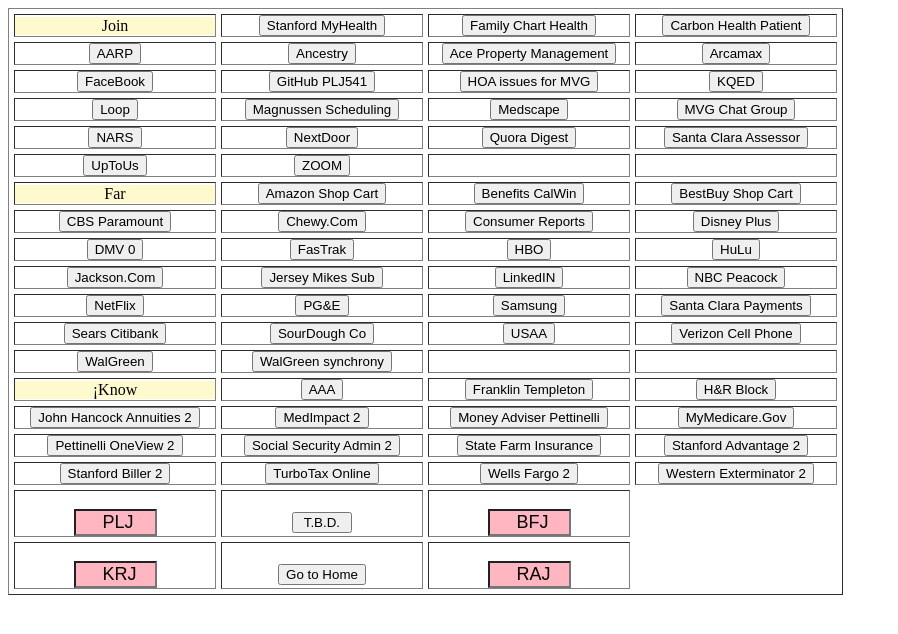
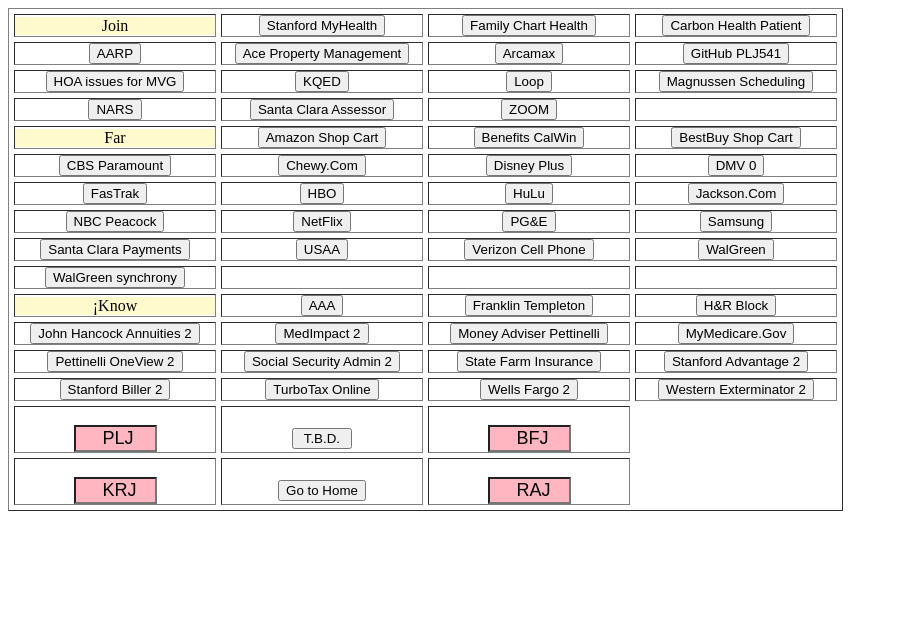
Before and after one commit to plj541/Tools, a plain HTML site: page Accounts.html in a window 1280 px wide. Shown: the whole page, without its empty margins (0-898 px from the left). Drawn offline with Linux system fonts and the light colour scheme.

Commit message:
Comment out unneeded sites

```diff
--- a/Accounts.html
+++ b/Accounts.html
@@ -109,12 +109,6 @@ function handleLink(aTbd) {
  'plj541@gmail.com', '',
  '', '')">
   </center></td>
-  <td width="200"><center><input type="button" value="Ancestry"
- onclick="handleChoice('Ancestry',
- 'http://www.ancestry.com/',
- 'plj541', '',
- '', '')">
-  </center></td>
   <td width="200"><center><input type="button" value="Ace Property Management"
  onclick="handleChoice('Ace Property Management',
  'https://acepminc.appfolio.com/connect/users/sign_in',
@@ -127,20 +121,14 @@ function handleLink(aTbd) {
  'plj541@gmail.com', 'https://www.arcamax.com/politics/editorialcartoons/page-2',
  '', '')">
   </center></td>
- </tr>
- <tr>
-  <td width="200"><center><input type="button" value="FaceBook"
- onclick="handleChoice('FaceBook',
- 'https://www.facebook.com/',
- 'plj541@gmail.com', '',
- '', '')">
-  </center></td>
   <td width="200"><center><input type="button" value="GitHub PLJ541"
  onclick="handleChoice('GitHub PLJ541',
  'https://github.com/plj541/Tools/upload/gh-pages',
  '', '',
  '', '')">
   </center></td>
+ </tr>
+ <tr>
   <td width="200"><center><input type="button" value="HOA issues for MVG"
  onclick="handleChoice('HOA issues for MVG',
  'https://acepminc.appfolio.com/connect/',
@@ -153,8 +141,6 @@ function handleLink(aTbd) {
  'plj541@gmail.com', '',
  '', '')">
   </center></td>
- </tr>
- <tr>
   <td width="200"><center><input type="button" value="Loop"
  onclick="handleChoice('Loop',
  'http://www.loopneighborhood.com/',
@@ -167,18 +153,6 @@ function handleLink(aTbd) {
  '', '',
  '', '')">
   </center></td>
-  <td width="200"><center><input type="button" value="Medscape"
- onclick="handleChoice('Medscape',
- 'https://www.medscape.com/ ',
- 'PaulLJackson', '',
- '', '')">
-  </center></td>
-  <td width="200"><center><input type="button" value="MVG Chat Group"
- onclick="handleChoice('MVG Chat Group',
- 'https://mvgh1.membershiptoolkit.com/',
- 'plj541@gmail.com', '',
- '', '')">
-  </center></td>
  </tr>
  <tr>
   <td width="200"><center><input type="button" value="NARS"
@@ -187,29 +161,9 @@ function handleLink(aTbd) {
  'PaulJackson', '',
  '', '')">
   </center></td>
-  <td width="200"><center><input type="button" value="NextDoor"
- onclick="handleChoice('NextDoor',
- 'https://rexmanor.nextdoor.com/login/',
- 'plj541@gmail.com', '',
- '', '')">
-  </center></td>
-  <td width="200"><center><input type="button" value="Quora Digest"
- onclick="handleChoice('Quora Digest',
- 'https://www.quora.com/',
- 'plj541@gmail.com', '',
- '', '')">
-  </center></td>
   <td width="200"><center><input type="button" value="Santa Clara Assessor"
  onclick="handleChoice('Santa Clara Assessor',
  'https://www.sccassessor.org/index.php/email-opt-in/manage-your-account',
- 'plj541@gmail.com', '',
- '', '')">
-  </center></td>
- </tr>
- <tr>
-  <td width="200"><center><input type="button" value="UpToUs"
- onclick="handleChoice('UpToUs',
- 'https://www.uptous.com/',
  'plj541@gmail.com', '',
  '', '')">
   </center></td>
@@ -219,7 +173,6 @@ function handleLink(aTbd) {
  'plj541@gmail.com', '',
  '', '')">
   </center></td>
-  <td width="200"></td>
   <td width="200"></td>
  </tr>
  <tr>
@@ -258,26 +211,20 @@ function handleLink(aTbd) {
  'plj541@gmail.com', '',
  '', '')">
   </center></td>
-  <td width="200"><center><input type="button" value="Consumer Reports"
- onclick="handleChoice('Consumer Reports',
- 'https://www.consumerreports.org/cro/modal-login/index.htm',
- 'plj541@gmail.com', '',
- '', '')">
-  </center></td>
   <td width="200"><center><input type="button" value="Disney Plus"
  onclick="handleChoice('Disney Plus',
  'https://www.disneyplus.com/login',
  'plj541@gmail.com', '',
  '', '')">
   </center></td>
- </tr>
- <tr>
   <td width="200"><center><input type="button" value="DMV 0"
  onclick="handleChoice('DMV 0',
  'http://www.dmv.ca.gov/',
  'PaulLJackson', '',
  'KayteRJackson', 'RobAJackson')">
   </center></td>
+ </tr>
+ <tr>
   <td width="200"><center><input type="button" value="FasTrak"
  onclick="handleChoice('FasTrak',
  'https://www.bayareafastrak.org/en/about/pay-tolls-violations.shtml',
@@ -296,34 +243,20 @@ function handleLink(aTbd) {
  'plj541@gmail.com', '',
  '', '')">
   </center></td>
- </tr>
- <tr>
   <td width="200"><center><input type="button" value="Jackson.Com"
  onclick="handleChoice('Jackson.Com',
  'http://www.jackson.com/',
  'PaulJackson541', '',
  '', '')">
   </center></td>
-  <td width="200"><center><input type="button" value="Jersey Mikes Sub"
- onclick="handleChoice('Jersey Mikes Sub',
- 'https://www.jerseymikes.com/order/20115/',
- 'plj541@gmail.com', '',
- '', '')">
-  </center></td>
-  <td width="200"><center><input type="button" value="LinkedIN"
- onclick="handleChoice('LinkedIN',
- 'https://www.linkedin.com/mynetwork/',
- 'paul.l.jackson@comcast.net', '',
- '', '')">
-  </center></td>
+ </tr>
+ <tr>
   <td width="200"><center><input type="button" value="NBC Peacock"
  onclick="handleChoice('NBC Peacock',
  'https://www.peacocktv.com/signin?return=%2Faccount%2Fplans',
  'plj541@gmail.com', '',
  '', '')">
   </center></td>
- </tr>
- <tr>
   <td width="200"><center><input type="button" value="NetFlix"
  onclick="handleChoice('NetFlix',
  'https://www.netflix.com/login',
@@ -342,24 +275,12 @@ function handleLink(aTbd) {
  'plj541@gmail.com', '',
  '', '')">
   </center></td>
+ </tr>
+ <tr>
   <td width="200"><center><input type="button" value="Santa Clara Payments"
  onclick="handleChoice('Santa Clara Payments',
  'https://payments.sccgov.org/propertytax/Secured',
  '', '',
- '', '')">
-  </center></td>
- </tr>
- <tr>
-  <td width="200"><center><input type="button" value="Sears Citibank"
- onclick="handleChoice('Sears Citibank',
- 'http://syw.accountonline.com/',
- 'Paul L Jackson', '',
- '', '')">
-  </center></td>
-  <td width="200"><center><input type="button" value="SourDough Co"
- onclick="handleChoice('SourDough Co',
- 'https://sourdoughandco.kulacart.net/signin',
- 'plj541@gmail.com', '',
  '', '')">
   </center></td>
   <td width="200"><center><input type="button" value="USAA"
@@ -374,20 +295,21 @@ function handleLink(aTbd) {
  'PaulLJackson', '',
  '', '')">
   </center></td>
- </tr>
- <tr>
   <td width="200"><center><input type="button" value="WalGreen"
  onclick="handleChoice('WalGreen',
  'https://www.walgreens.com/login.jsp',
  'plj541@gmail.com', '',
  '', '')">
   </center></td>
+ </tr>
+ <tr>
   <td width="200"><center><input type="button" value="WalGreen synchrony"
  onclick="handleChoice('WalGreen synchrony',
  'https://walgreens.syf.com/login/',
  'plj541@gmail.com', '',
  '', '')">
   </center></td>
+  <td width="200"></td>
   <td width="200"></td>
   <td width="200"></td>
  </tr>
```
